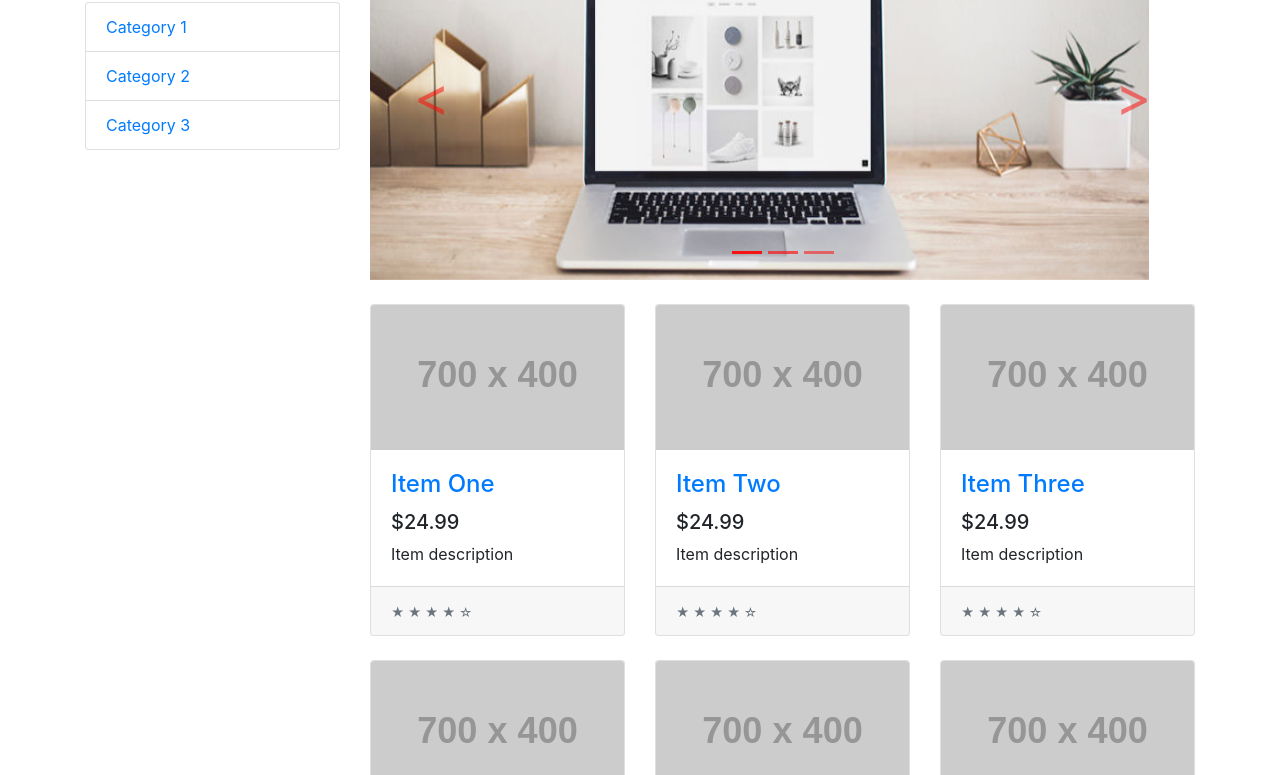
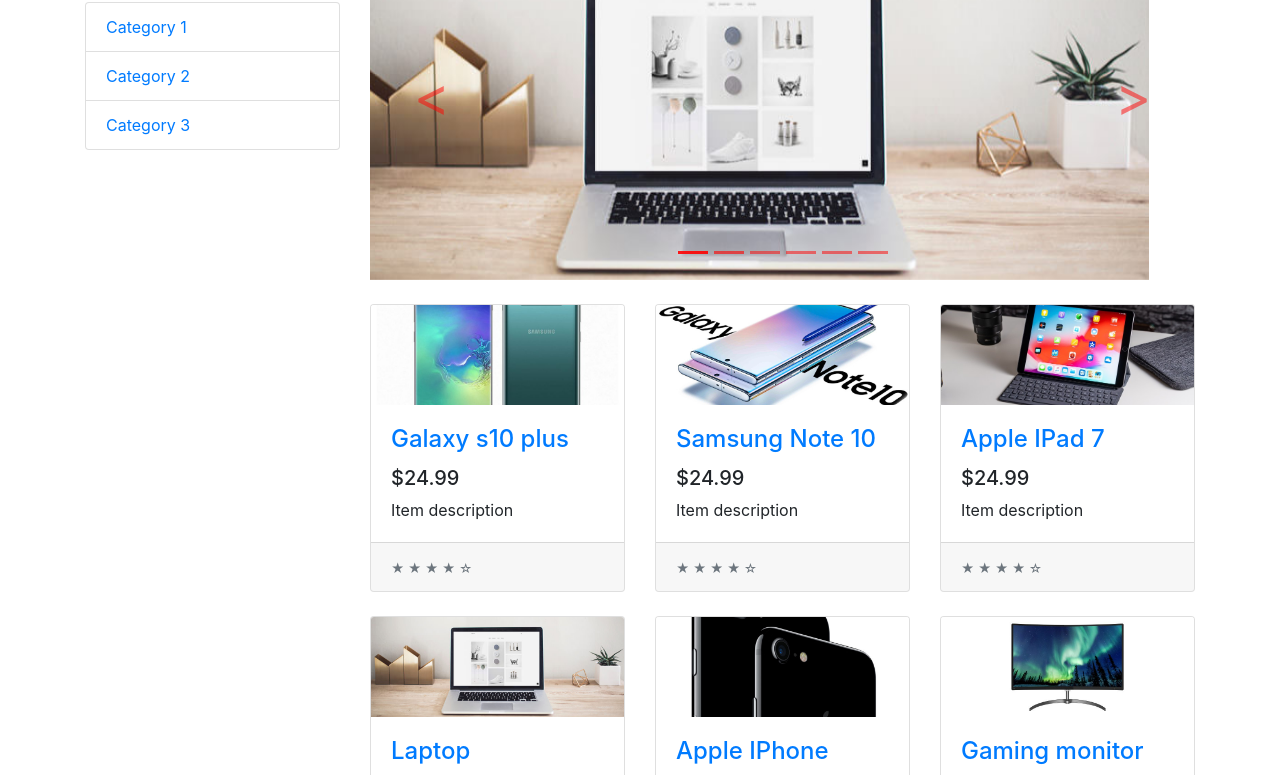
Before and after one commit to RPR-2019/nrs_projekat_tim3_frontend, a website: page shop.html in a window 1280 px wide. Shown: the part 150-925 px from the top of the page. Drawn offline with Linux system fonts and the light colour scheme; placeholder pictures from the web are drawn by us.

Commit message:
pictures added

```diff
--- a/css/shop-homepage.css
+++ b/css/shop-homepage.css
@@ -33,3 +33,8 @@
   font-size: 55px;
   color: red;
 }
+.card-img-top{
+  height: 100px;
+  object-fit: cover;
+
+}
--- a/index.css
+++ /dev/null
@@ -1,8 +0,0 @@
-/*!
- * Start Bootstrap - Shop Homepage (https://startbootstrap.com/template-overviews/shop-homepage)
- * Copyright 2013-2019 Start Bootstrap
- * Licensed under MIT (https://github.com/BlackrockDigital/startbootstrap-shop-homepage/blob/master/LICENSE)
- */
- body {
-  padding-top: 56px;
-}
--- a/index.html
+++ b/shop.html
@@ -72,6 +72,9 @@
             <li data-target="#carouselExampleIndicators" data-slide-to="0" class="active"></li>
             <li data-target="#carouselExampleIndicators" data-slide-to="1"></li>
             <li data-target="#carouselExampleIndicators" data-slide-to="2"></li>
+            <li data-target="#carouselExampleIndicators" data-slide-to="3"></li>
+            <li data-target="#carouselExampleIndicators" data-slide-to="4"></li>
+            <li data-target="#carouselExampleIndicators" data-slide-to="5"></li>
           </ol>
           <div class="carousel-inner" role="listbox">
             <div class="carousel-item active">
@@ -82,6 +85,15 @@
             </div>
             <div class="carousel-item">
               <img class="d-block img-fluid" src="images/slide3.jpg" alt="Third slide">
+            </div>
+            <div class="carousel-item">
+              <img class="d-block img-fluid" src="images/ipad.jpg" alt="Third slide">
+            </div>
+            <div class="carousel-item">
+              <img class="d-block img-fluid" src="images/note10.jpg" alt="Third slide">
+            </div>
+            <div class="carousel-item">
+              <img class="d-block img-fluid" src="images/s10.jpg" alt="Third slide">
             </div>
           </div>
           <a class="carousel-control-prev" href="#carouselExampleIndicators" role="button" data-slide="prev">
@@ -98,10 +110,10 @@
 
           <div class="col-lg-4 col-md-6 mb-4">
             <div class="card h-100">
-              <a href="#"><img class="card-img-top" src="http://placehold.it/700x400" alt=""></a>
+              <a href="#"><img class="card-img-top" src="images/s10.jpg" alt=""></a>
               <div class="card-body">
                 <h4 class="card-title">
-                  <a href="#">Item One</a>
+                  <a href="#">Galaxy s10 plus</a>
                 </h4>
                 <h5>$24.99</h5>
                 <p class="card-text">Item description</p>
@@ -114,10 +126,10 @@
 
           <div class="col-lg-4 col-md-6 mb-4">
             <div class="card h-100">
-              <a href="#"><img class="card-img-top" src="http://placehold.it/700x400" alt=""></a>
+              <a href="#"><img class="card-img-top" src="images/note10.jpg" alt=""></a>
               <div class="card-body">
                 <h4 class="card-title">
-                  <a href="#">Item Two</a>
+                  <a href="#">Samsung Note 10</a>
                 </h4>
                 <h5>$24.99</h5>
                 <p class="card-text">Item description</p>
@@ -130,10 +142,10 @@
 
           <div class="col-lg-4 col-md-6 mb-4">
             <div class="card h-100">
-              <a href="#"><img class="card-img-top" src="http://placehold.it/700x400" alt=""></a>
+              <a href="#"><img class="card-img-top" src="images/ipad.jpg" alt=""></a>
               <div class="card-body">
                 <h4 class="card-title">
-                  <a href="#">Item Three</a>
+                  <a href="#">Apple IPad 7</a>
                 </h4>
                 <h5>$24.99</h5>
                 <p class="card-text">Item description</p>
@@ -146,10 +158,10 @@
 
           <div class="col-lg-4 col-md-6 mb-4">
             <div class="card h-100">
-              <a href="#"><img class="card-img-top" src="http://placehold.it/700x400" alt=""></a>
+              <a href="#"><img class="card-img-top" src="images/slide1.jpg" alt=""></a>
               <div class="card-body">
                 <h4 class="card-title">
-                  <a href="#">Item Four</a>
+                  <a href="#">Laptop</a>
                 </h4>
                 <h5>$24.99</h5>
                 <p class="card-text">Item description</p>
@@ -162,10 +174,10 @@
 
           <div class="col-lg-4 col-md-6 mb-4">
             <div class="card h-100">
-              <a href="#"><img class="card-img-top" src="http://placehold.it/700x400" alt=""></a>
+              <a href="#"><img class="card-img-top" src="images/slide2.jpg""></a>
               <div class="card-body">
                 <h4 class="card-title">
-                  <a href="#">Item Five</a>
+                  <a href="#">Apple IPhone</a>
                 </h4>
                 <h5>$24.99</h5>
                 <p class="card-text">Item description</p>
@@ -178,10 +190,10 @@
 
           <div class="col-lg-4 col-md-6 mb-4">
             <div class="card h-100">
-              <a href="#"><img class="card-img-top" src="http://placehold.it/700x400" alt=""></a>
+              <a href="#"><img class="card-img-top" src="images/slide3.jpg" alt=""></a>
               <div class="card-body">
                 <h4 class="card-title">
-                  <a href="#">Item Six</a>
+                  <a href="#">Gaming monitor</a>
                 </h4>
                 <h5>$24.99</h5>
                 <p class="card-text">Item description</p>
```
Also changed, not shown: README.md (deleted), images/ipad.jpg (added), images/note10.jpg (added), images/s10.jpg (added), 1 other file.
